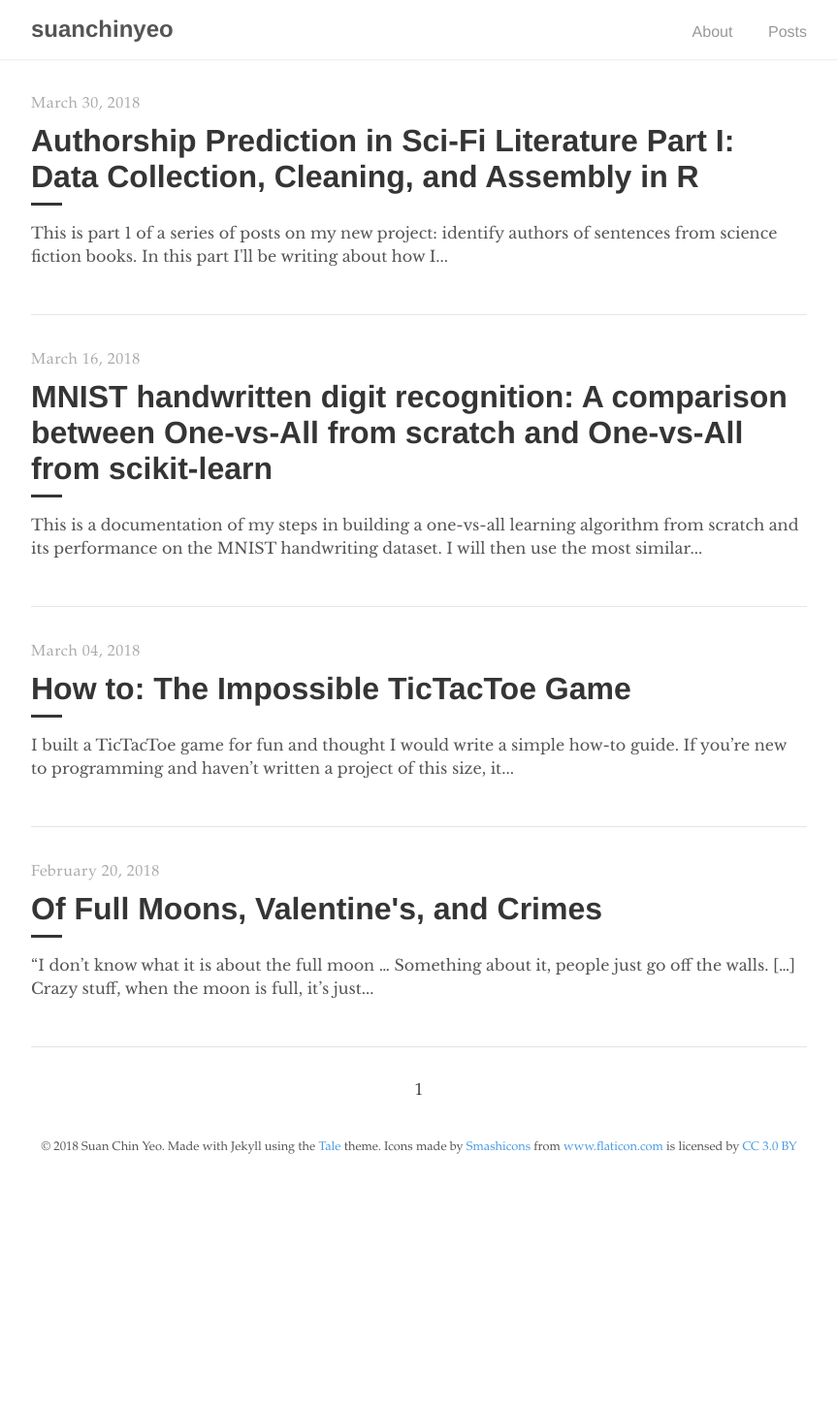
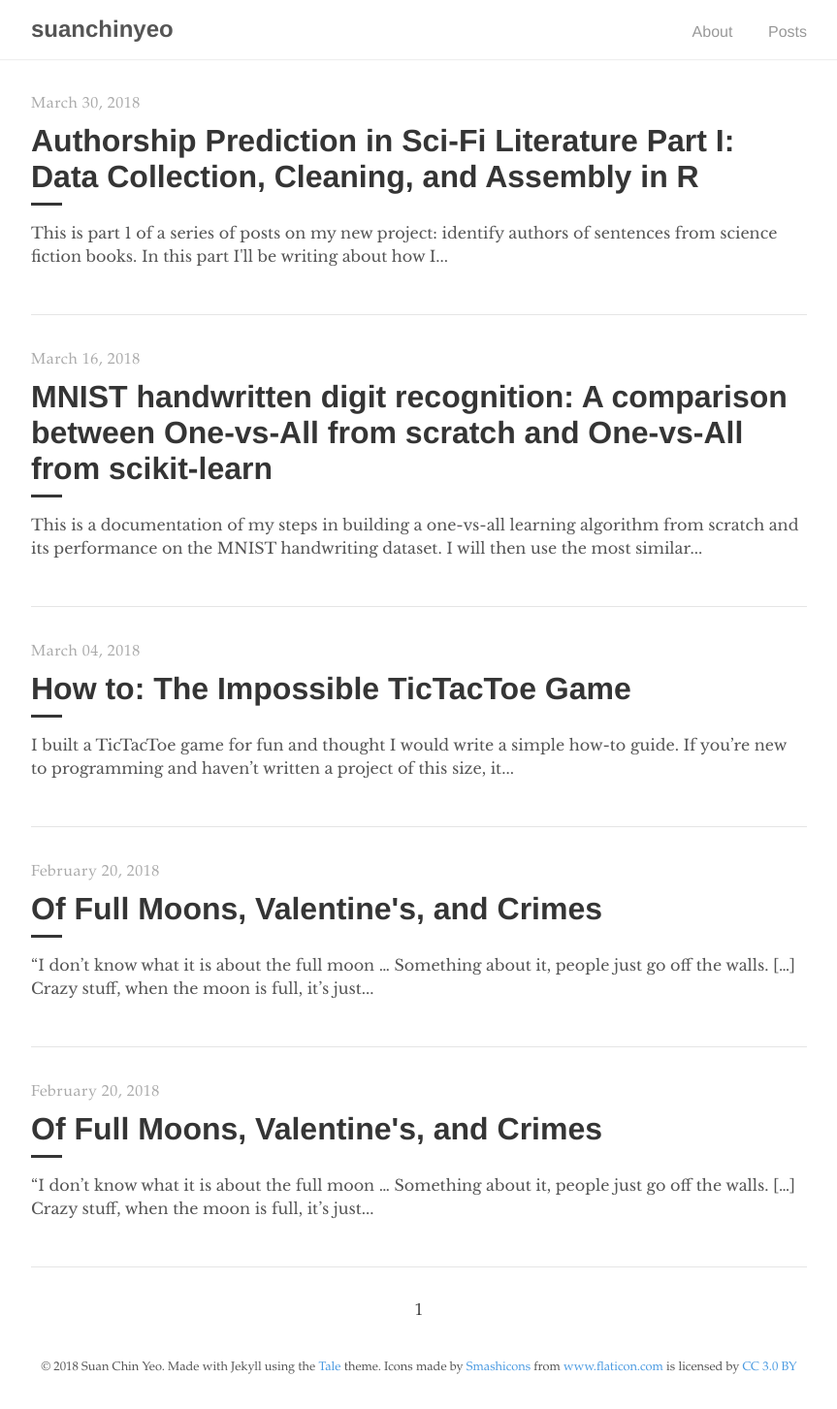
Before and after one commit to suanchinyeo/suanchinyeo.github.io, a Jekyll site: the page built from index.html, in a window 1280 px wide. Shown: the whole page at 97% size, without its empty margins (208-1071 px from the left). Built offline with Jekyll 4.4.1, drawn with Linux system fonts in a browser that asks for light colours; the list of posts is cut into pages by our own code; before the commit the page ends 1226 px from its top, so only the background shows below that; part of the change alters nothing that is shown.

```diff
--- /dev/null
+++ b/_posts/2018-02-20-full-moon-copy.md
@@ -0,0 +1,52 @@
+---
+layout: post
+title: "Of Full Moons, Valentine's, and Crimes"
+author: "Suan Chin Yeo"
+---
+
+_"I don't know what it is about the full moon ... Something about it, people just go off the walls. [...] Crazy stuff, when the moon is full, it's just like times ten... I don't know ... Maybe it's the tide or something."_ **- The X-Files season 7, episode 12**
+
+We have a long standing fascination with the moon, most notably the werewolf lore, where men bitten by werewolves turn into wolves when the moon is full. Which, of course, was what Moulder came into Willow Park to look for in this episode of X-files.<sup id="a1">[1](#f1)</sup> In a rewatch of this episode to "research" for this post, I can say there are at least 10 or more mentions of full moons and shots of full moons.
+
+X-files aside, I have heard that emergency rooms in hospitals are busier and rowdier on nights with full moons. Which was the first I've heard a reference to this "full moon effect" in real life.
+
+Which makes you wonder, in an age where we're more connected to the trending hashtag than the farmer's almanac, does the full moon really make us lose our cool?<sup id="a2">[2](#f2)</sup> Or does it only work on fictional characters?
+
+So, I downloaded the [data of complaints the New York City Police Department has collected during the period of 2006 to 2016, including all misdemeanors, felonies, and violations](https://catalog.data.gov/dataset/nypd-complaint-data-historic) and found the dates of full moons, new moons, first quarter moons, what have you, in 2016 New York.
+
+Let's take a look at the crimes in New York City in 2016:
+
+![2016fullmoon](https://suanchinyeo.github.io/assets/2016fullmoon.png)
+
+Do you see a trend of complaints with full moons? I don't either.
+
+But this doesn't tell us much, what if there's a delay to the "lunar effect"? Or what if, the moon does have an effect on crime, just not the full moon? We can roughly assign each day of the year into the more or less 30 day cycle of the moon by resetting to 1 every new moon and look at the number of complaints. The lack of correlation is stark:
+
+![2016mooncorr](https://suanchinyeo.github.io/assets/2016mooncorr.png)
+
+So, what does have an effect on criminal behaviours? By picking out the dates with the highest and lowest compliants, most of the dates become instantly recognizable, and the rest were quickly cleared up with a google search:
+
+![2016notabledates](https://suanchinyeo.github.io/assets/2016notabledates.png)
+
+Does this surprise you? It appears that even criminal behaviours have to be put on hold for family obligations and Valentine's day. Who knew! What really bothered me, is the mysterious June 1st, 2016. What happened on this day in New York? It wasn't a holiday, it wasn't even a weekend, it was a normal working day. I feel like a character in a time travelling story, doing my research for my trip into the past but only getting bits and pieces of information that must have been so obvious to everyone who was there at that time.
+
+I couldn't let it go. So I figured, let's look at 2015, is June 1st an annual thing, or was it only 2016?
+
+![2015notabledates](https://suanchinyeo.github.io/assets/2015notabledates.png)
+
+Turns out, Valentine's Day, along with Christmas, did not have such a notable effect on complaints in 2015. Was this a particularly lonely year, where instead of spending time with family, New Yorkers were out and about causing mischief? Who knows. Additionally, it appears that the number of complaints spike close to the start of every month for several months. Do we have a full moon effect this year?
+
+![2015fullmoon](https://suanchinyeo.github.io/assets/2015fullmoon.png)
+
+Nopes.
+
+I think we can tell from this little exercise that it is fairly difficult to predict crime rates from just dates of the year. It may be easy to look at the data in retrospect and say, aha! I can explain the dip and the spike here! But as we see, with only two year's worth of data, what we thought were good predictors in 2016 failed to perform well for 2015. Which of these dates can actually accurately predict a higher or lower than normal crime rate when we include more data?
+
+But that's a story for another day.
+
+
+<center> __Footnotes__ </center>
+
+<b id="f1">1</b> In more recent adaptations of the lore, werewolves can now conveniently to switch from man/woman to wolf at will, just as vampires have become conveniently sparkly in the sun. But I digress. [↩](#a1)
+
+<b id="f2">2</b> Except, of course, when the lunar calendar tells us it's Chinese New Year! Happy year of the dog! May you succeed in politely declining to be overfed from well meaning family members. [↩](#a2)
--- a/_posts/2018-03-30-scifi1.md
+++ b/_posts/2018-03-30-scifi1.md
@@ -62,7 +62,7 @@ The one that's missing is H. G. Well's Time Machine. This metadata was generated
 
 ## Removing smart quotes
 
-Smart quotes are the bane of coding. They break your program and it will take you forever to figure it out. One wonders how the world would be like if they were never created. If this is the first time you're hearing of smart quotes, you can set your text editor and your Mac to turn it off in system preferences.
+Smart quotes are the bane of coding. If you don't know what they are, they are these: `”“` or `’‘`. They break your program and it will take you forever to figure it out. One wonders how the world would be like if they were never created. If this is the first time you're hearing of smart quotes, you can set your text editor and your Mac to turn it off in system preferences.
 
 Our problem here is that these smart quotes may appear in some text files and not others. This is a problem because our model will see these as different and separate features from `""`, when they should not be. Authors don't decide whether or not to use smart quotes in their Gutenberg files, this is a result of idiosyncracies in formatting! Why did I have the foresight to catch this bug? I didn't, I went ahead without considering them and had them show up after I had completed everything. So I went back and dealt with it.
 
```
Also changed, not shown: 2 other files.
